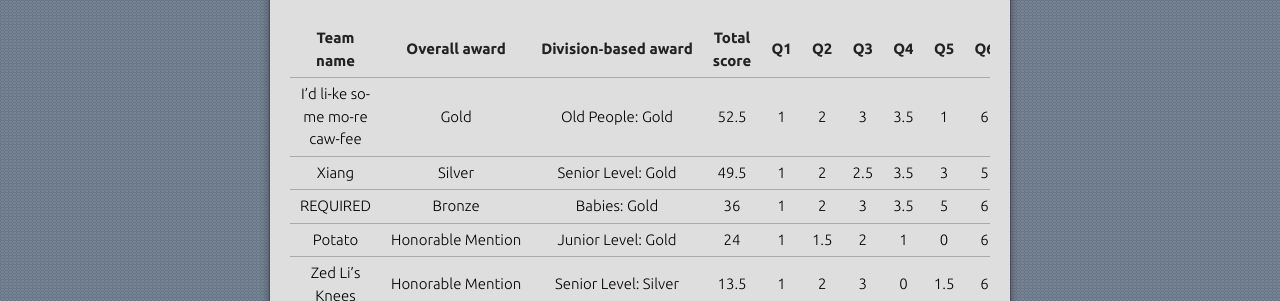
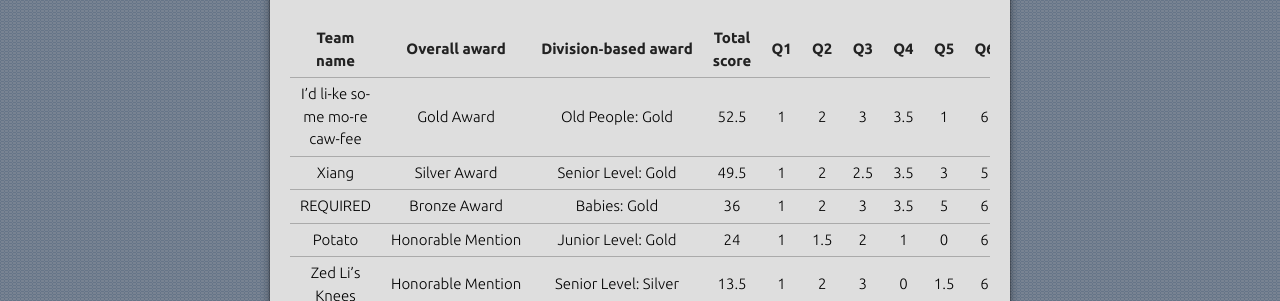
Before and after one commit to sjammathletes/sjammathletes.github.io, a Jekyll site: the page built from sjammo.md, in a window 1280 px wide and 900 px high, scrolled down 490 px. Shown: the part 152-453 px from the top of the window. Built offline with Jekyll 4.4.1, drawn with Linux system fonts in a browser that asks for light colours; our own code applies the rules of GitHub Pages for plain Markdown files.

Commit message:
made edits

```diff
--- a/sjammo.md
+++ b/sjammo.md
@@ -14,9 +14,9 @@ This year we had 22 teams who signed up and 9 teams who made a submission before
 
 |Team name|Overall&nbsp;award|Division&#8209;based&nbsp;award|Total score|Q1|Q2|Q3|Q4|Q5|Q6|Q7|Q8|Q9|Q10|Q11|Q12|
 |:-:|:-:|:-:|:-:|:-:|:-:|:-:|:-:|:-:|:-:|:-:|:-:|:-:|:-:|:-:|:-:|
-| I'd li-ke so-me mo-re caw-fee | Gold | Old People: Gold | 52.5 | 1 | 2 | 3 | 3.5 | 1 | 6 | 7 | 6.5 | 9 | 1.5 | 1 | 11 |
-| Xiang | Silver | Senior Level: Gold | 49.5 | 1 | 2 | 2.5 | 3.5 | 3 | 5 | 2 | 8 | 3 | 7.5 | 0 | 12 |
-| REQUIRED | Bronze | Babies: Gold | 36 | 1 | 2 | 3 | 3.5 | 5 | 6 | 2 | 7.5 | 6 | - | - | - |
+| I'd li-ke so-me mo-re caw-fee | Gold&nbsp;Award | Old People: Gold | 52.5 | 1 | 2 | 3 | 3.5 | 1 | 6 | 7 | 6.5 | 9 | 1.5 | 1 | 11 |
+| Xiang | Silver&nbsp;Award | Senior Level: Gold | 49.5 | 1 | 2 | 2.5 | 3.5 | 3 | 5 | 2 | 8 | 3 | 7.5 | 0 | 12 |
+| REQUIRED | Bronze&nbsp;Award | Babies: Gold | 36 | 1 | 2 | 3 | 3.5 | 5 | 6 | 2 | 7.5 | 6 | - | - | - |
 | Potato | Honorable&nbsp;Mention | Junior Level: Gold | 24 | 1 | 1.5 | 2 | 1 | 0 | 6 | 2 | 1.5 | 9 | - | - | - |
 | Zed Li's Knees | Honorable&nbsp;Mention | Senior Level: Silver | 13.5 | 1 | 2 | 3 | 0 | 1.5 | 6 | - | - | - | - | - | - |
 | Logic Flaw | Honorable&nbsp;Mention | Junior Level: Silver | 11 | 0.5 | 2 | 2.5 | - | 0 | - | 2 | 4 | 0 | - | - | - |
```
